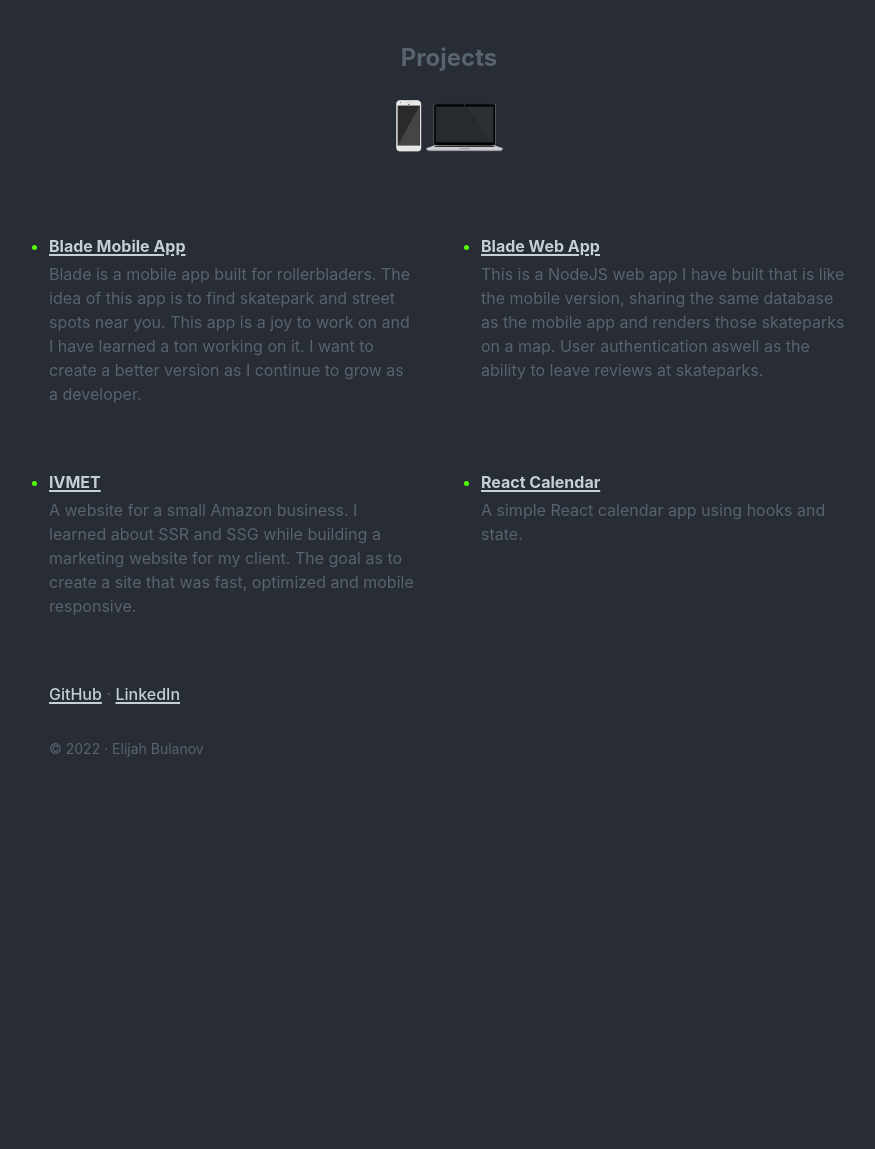
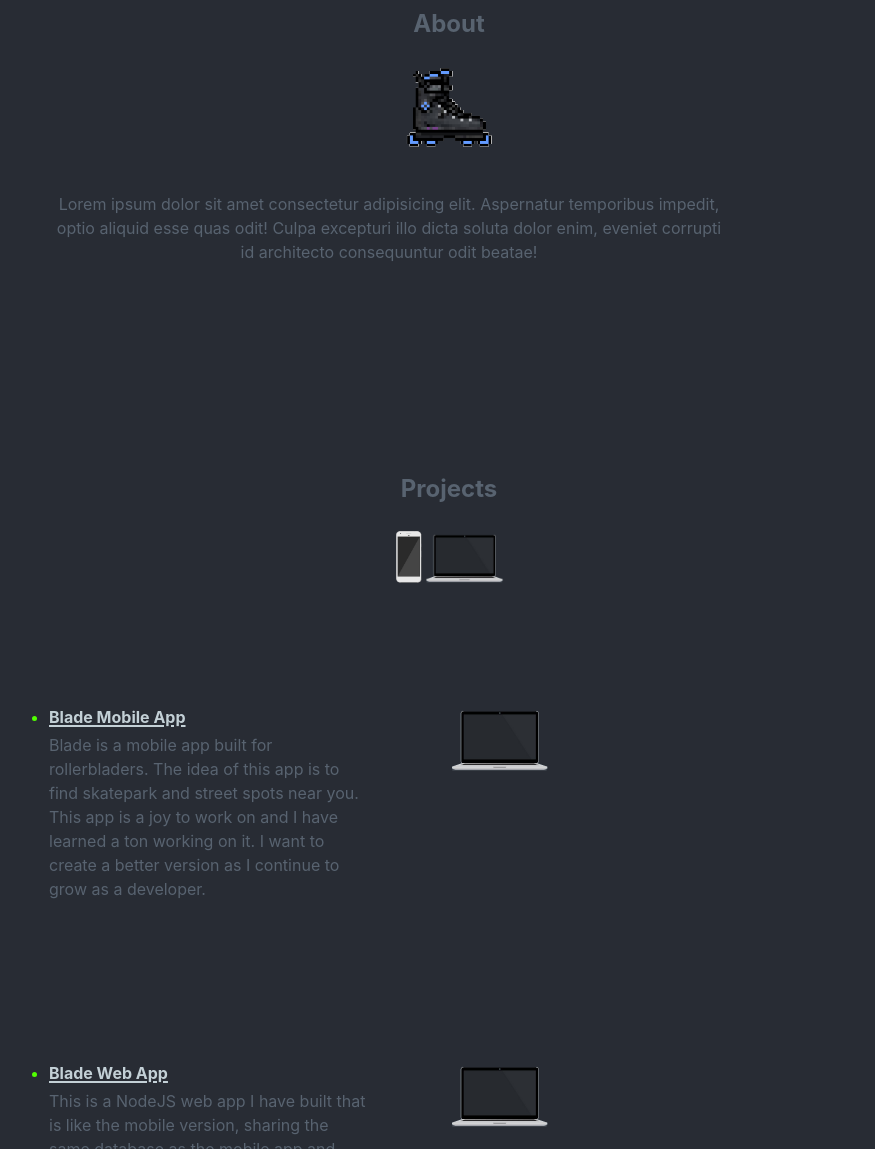
Before and after one commit to elibulanov/portfolio, a Gatsby site: page / in a window 1280 px wide. Shown: the part 738-1887 px from the top of the page, without its empty margins (191-1066 px from the left). Before the commit the page ends 1657 px from the top, so only its background shows below. Built offline with nearby package versions, Linux system fonts and the light colour scheme; Gatsby itself is replaced by a stand-in of ours.

Commit message:
project section

```diff
--- a/package.json
+++ b/package.json
@@ -18,7 +18,8 @@
     "prop-types": "^15.8.1",
     "react": "^18.1.0",
     "react-dom": "^18.1.0",
-    "react-helmet": "^6.1.0"
+    "react-helmet": "^6.1.0",
+    "react-scroll": "^1.8.7"
   },
   "devDependencies": {
     "prettier": "^2.6.2"
--- a/src/components/header.js
+++ b/src/components/header.js
@@ -1,6 +1,6 @@
 import * as React from "react"
 import PropTypes from "prop-types"
-import { Link } from "gatsby"
+import { Link } from "react-scroll"
 
 const Header = ({ siteTitle }) => (
   <header
@@ -14,13 +14,19 @@ const Header = ({ siteTitle }) => (
     }}
   >
     <Link
-      to="/"
+      to='/'
+      spy={true}
+      smooth={true}
+      duration={600}
       style={{
         fontSize: `var(--font-sm)`,
         textDecoration: `none`,
       }}
     >
       {siteTitle}
+    </Link>
+    <Link to="projects" spy={true} smooth={true} offset={150} duration={700}>
+          Test 1
     </Link>
 
   </header>
--- a/src/components/index.module.css
+++ b/src/components/index.module.css
@@ -1,14 +1,15 @@
 .list {
-  display: grid;
-  margin: 0;
-  /* https://css-tricks.com/responsive-layouts-fewer-media-queries/ */
-  --w: 280px;
-  --n: 2;
-  gap: var(--size-gap);
-  grid-template-columns: repeat(auto-fit,
-      minmax(max(var(--w), 100%/ (var(--n) + 1) + 0.1%), 1fr));
-  margin-bottom: var(--size-gap);
-  margin-top: var(--size-gap);
+  box-sizing: border-box;
+  display: flex;
+  flex-wrap: wrap;
+  margin-bottom: 1.75em;
+  justify-content: space-between;
+  margin-left: auto;
+  margin-right: auto;
+  max-width: 850px;
+  padding-top: 5rem;
+  padding-bottom: 3rem;
+
 }
 
 .container {
@@ -20,6 +21,18 @@
 
 .listItem {
   margin: 0;
+  width: 50%;
+  padding-right: 5rem;
+  padding-bottom: 10rem;
+}
+
+.listImage {
+  float: right;
+  width: 100%;
+}
+
+.images {
+  width: 50%;
 }
 
 .listItem::marker {
@@ -47,6 +60,7 @@
   color: var(--color-text);
   margin-bottom: 0;
   margin-top: var(--space-1);
+
 }
 
 .heroSection {
@@ -71,6 +85,25 @@
   }
 }
 
+@media screen and ( max-width: 800px) {
+  .list {
+    flex-direction: column;
+    width: 100%;
+  }
+  .listItem {
+    margin: 0;
+   width: 100%;
+   padding-right: 0rem;
+   padding-bottom: 2rem;
+  }
+
+
+  .images {
+    width: 100%;
+    padding-bottom: 2rem;
+  }
+}
+
 
 
 .textCenter {
--- a/src/pages/index.js
+++ b/src/pages/index.js
@@ -1,6 +1,6 @@
 import * as React from "react"
 import { Link } from "gatsby"
-import { StaticImage } from "gatsby-plugin-image"
+import { GatsbyImage, StaticImage } from "gatsby-plugin-image"
 
 import Layout from "../components/layout"
 import Seo from "../components/seo"
@@ -10,6 +10,7 @@ const links = [
   {
     text: "Blade Mobile App",
     url: "https://github.com/elibulanov/blade",
+    image: "../images/phone.png",
     description:
       "Blade is a mobile app built for rollerbladers. The idea of this app is to find skatepark and street spots near you. This app is a joy to work on and I have learned a ton working on it. I want to create a better version as I continue to grow as a developer. ",
   },
@@ -24,12 +25,6 @@ const links = [
     url: "https://ivmet.com",
     description:
       "A website for a small Amazon business. I learned about SSR and SSG while building a marketing website for my client. The goal as to create a site that was fast, optimized and mobile responsive.",
-  },
-  {
-    text: "React Calendar",
-    url: "https://github.com/elibulanov/reactCalendar",
-    description:
-      "A simple React calendar app using hooks and state.",
   }
 ]
 
@@ -44,43 +39,60 @@ const moreLinks = [
   }
 ]
 
+
+
 const IndexPage = () => (
   <Layout>
     <Seo title="Home" />
     <div className={styles.heroSection}>
       <div className={styles.heroText}>
         <h1>
-          <b> Welcome to my portfolio!</b>
+          <b>Hey, i'm Eli.</b>
         </h1>
         <h3>
-          My name is Eli and
           I'm a self-taught Web Developer based in Vancouver, WA.
           I work with frontend frameworks such as React, React-Native, NextJS and Gatsby.
         </h3>
-        {/* <Link
-      to="about"
-      style={{
-        fontSize: `var(--font-sm)`,
-        textDecoration: `none`,
-      }}
-    >
-      About Me
-    </Link> */}
       </div>
 
       <StaticImage
-        src="../images/portrait.jpg"
+        src="../images/portrait.png"
         loading="eager"
-        width={300}
-        quality={95}
+        width={400}
+        quality={100}
         formats={["auto", "webp", "avif"]}
         alt=""
         style={{ marginBottom: `var(--space-3)` }}
       />
     </div>
 
+    {/* about section */}
 
-    <div className={styles.textCenter}>
+    <div className={styles.textCenter} id="about">
+
+      <p className={styles.intro}>
+        <h2>About</h2>
+        <StaticImage
+          src="../images/blades.png"
+          loading="eager"
+          width={100}
+          quality={95}
+          formats={["auto", "webp", "avif"]}
+          alt=""
+          style={{ marginBottom: `var(--space-3)` }}
+        />
+
+      </p>
+      <p>
+        Lorem ipsum dolor sit amet consectetur adipisicing elit.
+        Aspernatur temporibus impedit, optio aliquid esse quas odit!
+        Culpa excepturi illo dicta soluta dolor enim, eveniet corrupti id architecto consequuntur odit beatae!
+      </p>
+    </div>
+
+    {/* project section */}
+
+    <div className={styles.textCenter} id="projects">
 
       <p className={styles.intro}>
         <h2>Projects</h2>
@@ -105,8 +117,11 @@ const IndexPage = () => (
       </p>
     </div>
 
+
+
     <ul className={styles.list}>
       {links.map(link => (
+        <>
           <li key={link.url} className={styles.listItem}>
             <a
               className={styles.listItemLink}
@@ -114,10 +129,34 @@ const IndexPage = () => (
             >
               {link.text}
             </a>
-          <p className={styles.listItemDescription}>{link.description}</p>
+            <p className={styles.listItemDescription}>
+              {link.description}
+            </p>
           </li>
-      ))}
+
+          <div className={styles.images}>
+            <div className={styles.listImage}>
+
+
+                  <StaticImage
+                    src="../images/laptop.png"
+                    loading="eager"
+                    width={400}
+                    quality={95}
+                    formats={["auto", "webp", "avif"]}
+                    alt=""
+                    style={{ marginBottom: `var(--space-3)` }}
+                  />
+
+
+
+            </div>
+          </div>
+        </>))}
     </ul>
+
+    {/* footer */}
+
     {moreLinks.map((link, i) => (
       <React.Fragment key={link.url}>
         <a href={`${link.url}`}>{link.text}</a>
```
Also changed, not shown: src/components/about.js (added), src/images/example.png (added), src/images/iphone vector.png (added), src/images/portrait.jpg (deleted), src/images/portrait.png (added), 2 other files. Lines whose indentation alone changed are shown as unchanged.
